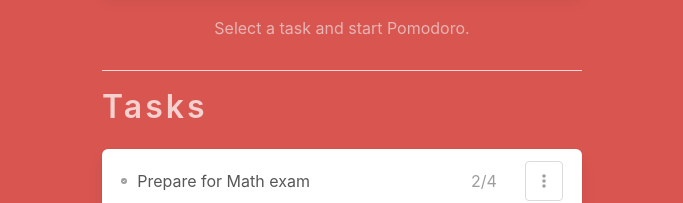
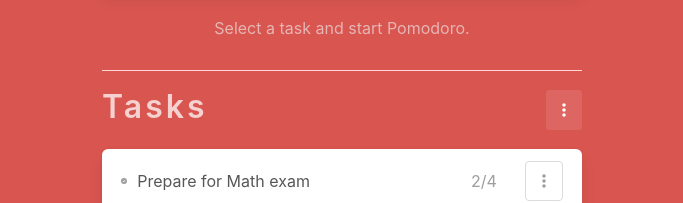
Before and after one commit to klaudiaholyst/Pomodoro, a React (Create React App) app: page / in a window 1280 px wide. Shown: the part 451-654 px from the top of the page, without its empty margins (298-981 px from the left). Built offline with nearby package versions, Linux system fonts and the light colour scheme.

Commit message:
Tasks dropdown, delete all tasks, delete finished tasks

```diff
--- a/src/App.tsx
+++ b/src/App.tsx
@@ -46,7 +46,6 @@ function App() {
   const [selectedTask, setSelectedTask] = useState<Todo | null>(null);
   const handleDonePomodoro = () => {
     setDonePomodoros((prevPomodoros) => prevPomodoros + 1);
-    console.log("pomodoro done!!!");
   };
 
   return (
--- a/src/components/Tasks.css
+++ b/src/components/Tasks.css
@@ -12,11 +12,22 @@
 .li.active {
   border-left: 6px solid rgb(61 46 46);
 }
+.topContainer {
+  display: flex;
+  justify-content: space-between;
+  align-items: center;
+  border-top: solid 1px #ffd5d5;
+}
 .title {
   color: #ffffffba;
   letter-spacing: 3px;
   padding-top: 18px;
-  border-top: solid 1px #ffd5d5;
+}
+
+.titleIcon {
+  background-color: rgba(255, 255, 255, 0.1);
+  color: white;
+  border: none;
 }
 
 .taskDetails {
@@ -45,7 +56,9 @@
 .taskIcon--isDone:hover {
   color: #ff000062;
 }
-
+.trashIcon {
+  padding-right: 15px;
+}
 .dotsIcon {
   margin-left: 28px;
   color: #9e9e9e;
@@ -58,3 +71,6 @@
   border: dashed #ffffff47 2px;
   color: rgb(255 255 255 / 77%);
 }
+.dropdown-item {
+  cursor: pointer;
+}
--- a/src/components/Tasks.tsx
+++ b/src/components/Tasks.tsx
@@ -4,6 +4,7 @@ import { FontAwesomeIcon } from "@fortawesome/react-fontawesome";
 import { faEllipsisVertical } from "@fortawesome/free-solid-svg-icons";
 import { faCircleCheck } from "@fortawesome/free-solid-svg-icons";
 import { faCirclePlus } from "@fortawesome/free-solid-svg-icons";
+import { faTrash } from "@fortawesome/free-solid-svg-icons";
 
 import NewTask from "./NewTask";
 import EditTask from "./EditTask";
@@ -49,6 +50,8 @@ const Tasks = (props: TasksProps) => {
   const [addNewTaskComponentActive, setAddNewTaskComponentActive] =
     useState(false);
 
+  const [isDropdownActive, setIsDropdownActive] = useState(false);
+
   const [editingTaskId, setEditingTaskId] = useState<string>("");
 
   const handleEditTaskComponent = (id: string) => {
@@ -79,12 +82,22 @@ const Tasks = (props: TasksProps) => {
     setSelectedTodoId(id);
     props.setSelectedTask(todos.find((task) => task.id === id)!);
   };
+
   const handleSetTaskDone = (id: string) => {
-    console.log(id);
     const newTasks = [...todos];
     const task = newTasks.find((task) => task.id === id)!;
     task.isDone = !task.isDone;
     setTodos(newTasks);
+  };
+
+  const handleClearAllTasks = () => {
+    setTodos([]);
+    setIsDropdownActive(false);
+  };
+
+  const handleClearDoneTasks = () => {
+    setTodos((prevState) => [...prevState].filter((task) => !task.isDone));
+    setIsDropdownActive(false);
   };
 
   useEffect(() => {
@@ -100,7 +113,35 @@ const Tasks = (props: TasksProps) => {
 
   return (
     <div className="containerNarrow">
-      <h2 className="title">Tasks</h2>
+      <div className="topContainer">
+        <h2 className="title">Tasks</h2>
+        <div className={`dropdown is-right ${isDropdownActive && "is-active"}`}>
+          <div className="dropdown-trigger">
+            <button
+              className="button titleIcon"
+              aria-haspopup="true"
+              aria-controls="dropdown-menu"
+              onClick={() => setIsDropdownActive((isActive) => !isActive)}
+            >
+              <FontAwesomeIcon icon={faEllipsisVertical} />
+            </button>
+          </div>
+          <div className="dropdown-menu" id="dropdown-menu" role="menu">
+            <div className="dropdown-content">
+              <p className="dropdown-item" onClick={handleClearDoneTasks}>
+                <FontAwesomeIcon icon={faTrash} className="trashIcon" />
+                Clear finished tasks
+              </p>
+              <hr className="dropdown-divider" />
+              <p className="dropdown-item" onClick={handleClearAllTasks}>
+                <FontAwesomeIcon icon={faTrash} className="trashIcon" />
+                Clear all tasks
+              </p>
+            </div>
+          </div>
+        </div>
+      </div>
+
       <ul className="ul">
         {todos.map((todo) =>
           editingTaskId === todo.id ? (
```
